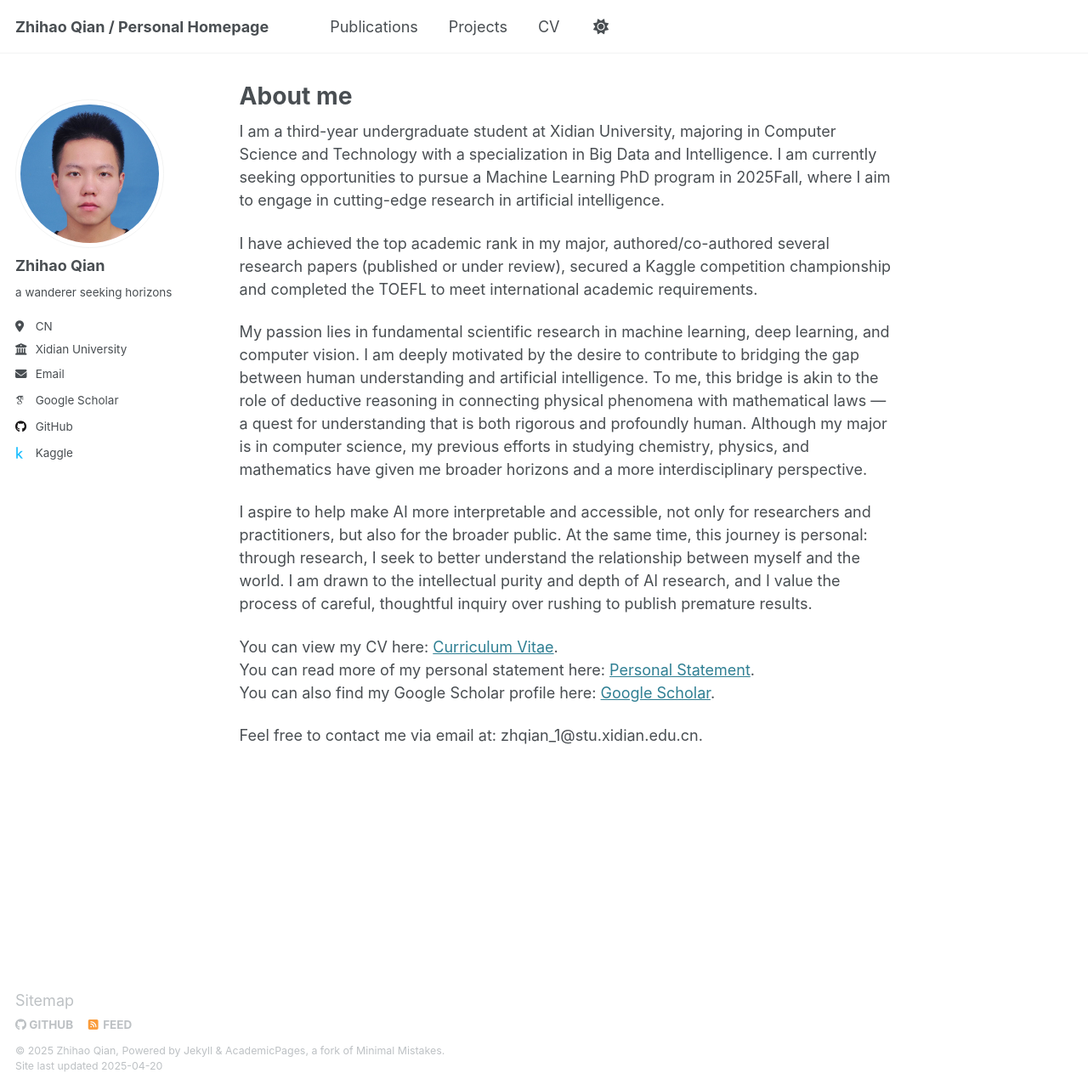
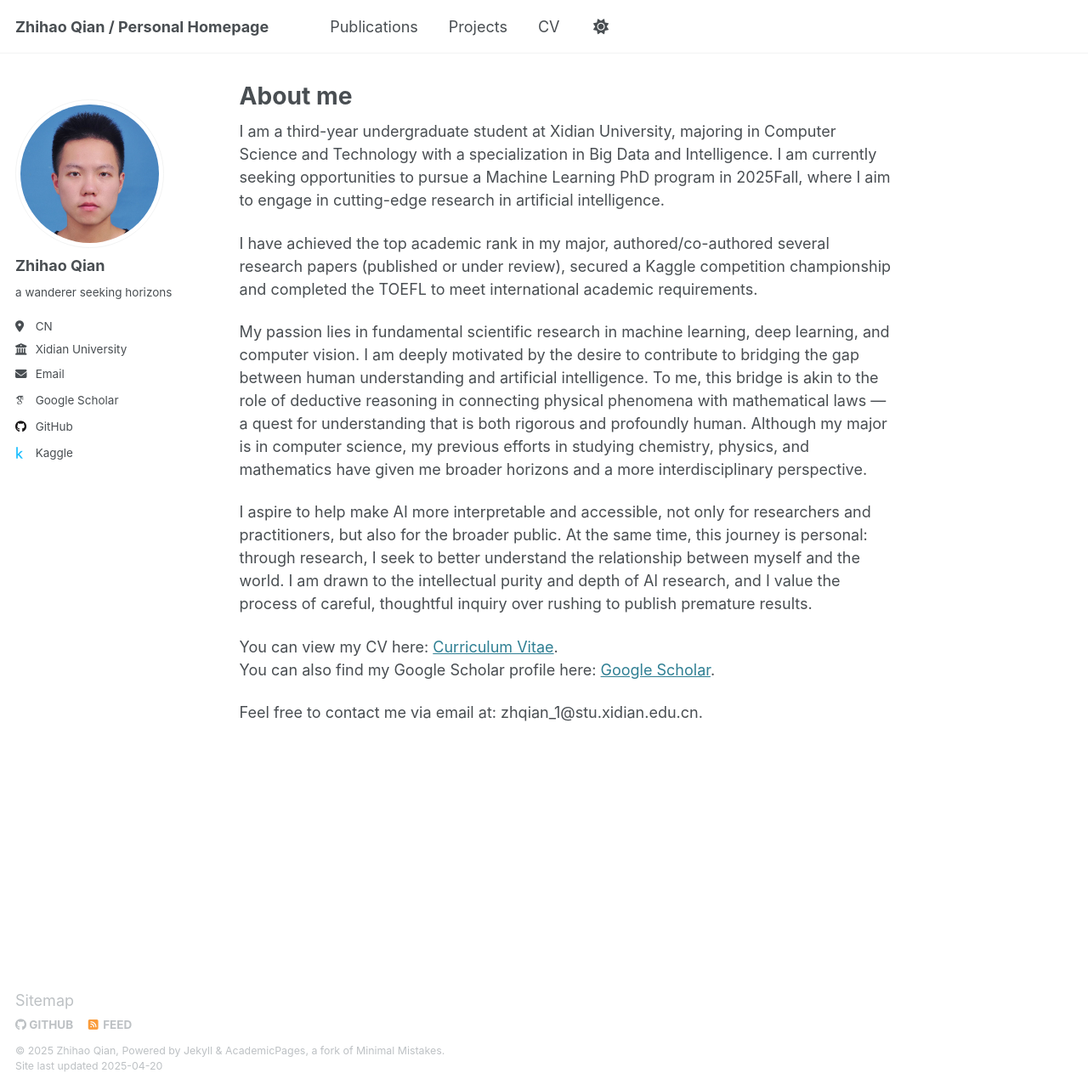
Before and after one commit to Dualego00/Dualego00.github.io, a Jekyll site: the page built from _pages/about.md, in a window 1280 px wide and 1283 px high. Shown: the whole window at 85% size. Built offline with Jekyll 4.4.1, drawn with Linux system fonts in a browser that asks for light colours; some web fonts are replaced.

Commit message:
Update about.md

```diff
--- a/_pages/about.md
+++ b/_pages/about.md
@@ -16,7 +16,7 @@ My passion lies in fundamental scientific research in machine learning, deep lea
 I aspire to help make AI more interpretable and accessible, not only for researchers and practitioners, but also for the broader public. At the same time, this journey is personal: through research, I seek to better understand the relationship between myself and the world. I am drawn to the intellectual purity and depth of AI research, and I value the process of careful, thoughtful inquiry over rushing to publish premature results.
 
 You can view my CV here: [Curriculum Vitae](../assets/ZhihaoQian_CV.pdf).  <br>
-You can read more of my personal statement here: [Personal Statement](../assets/Personal_Statement.pdf).<br>
+<!--You can read more of my personal statement here: [Personal Statement](../assets/Personal_Statement.pdf).<br> -->
 You can also find my Google Scholar profile here: [Google Scholar](https://scholar.google.com/citations?user=o83AL3sAAAAJ&amp;hl=en).  <br>
 
 Feel free to contact me via email at: zhqian_1@stu.xidian.edu.cn.
```
